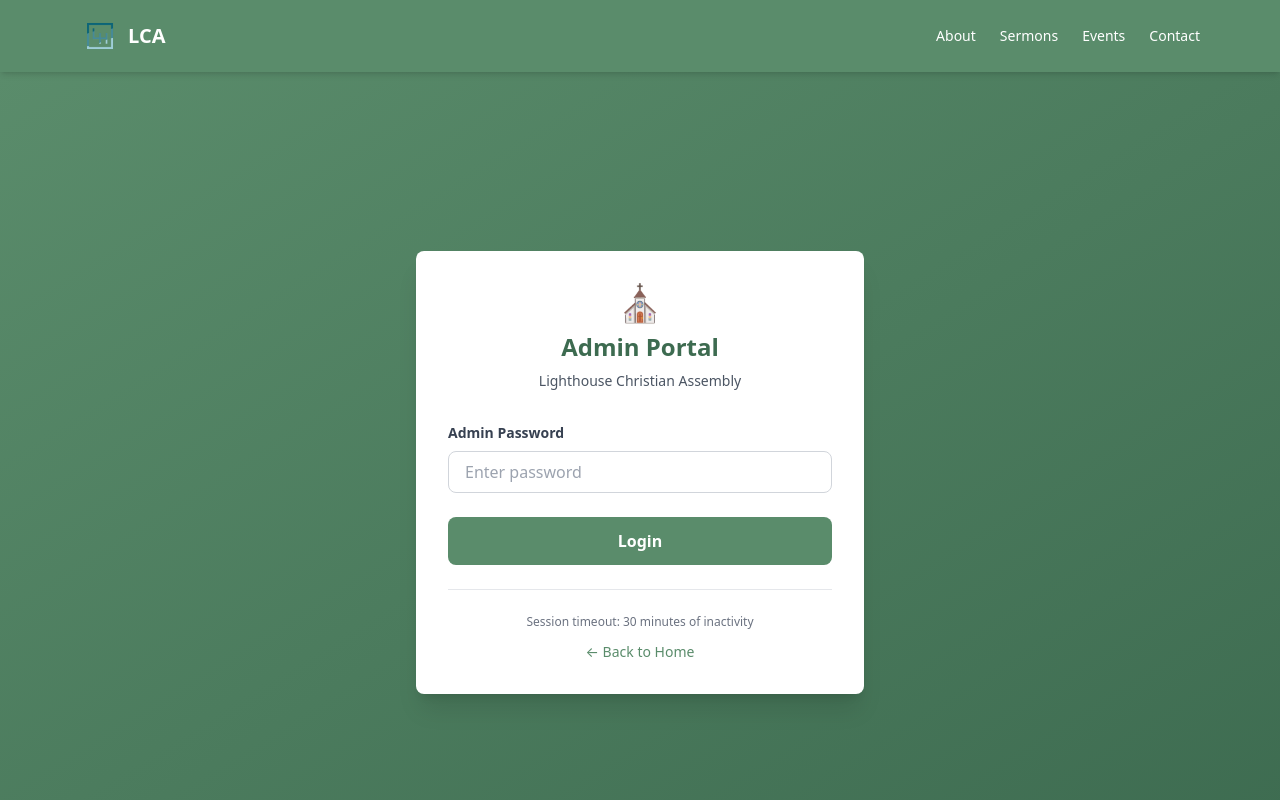
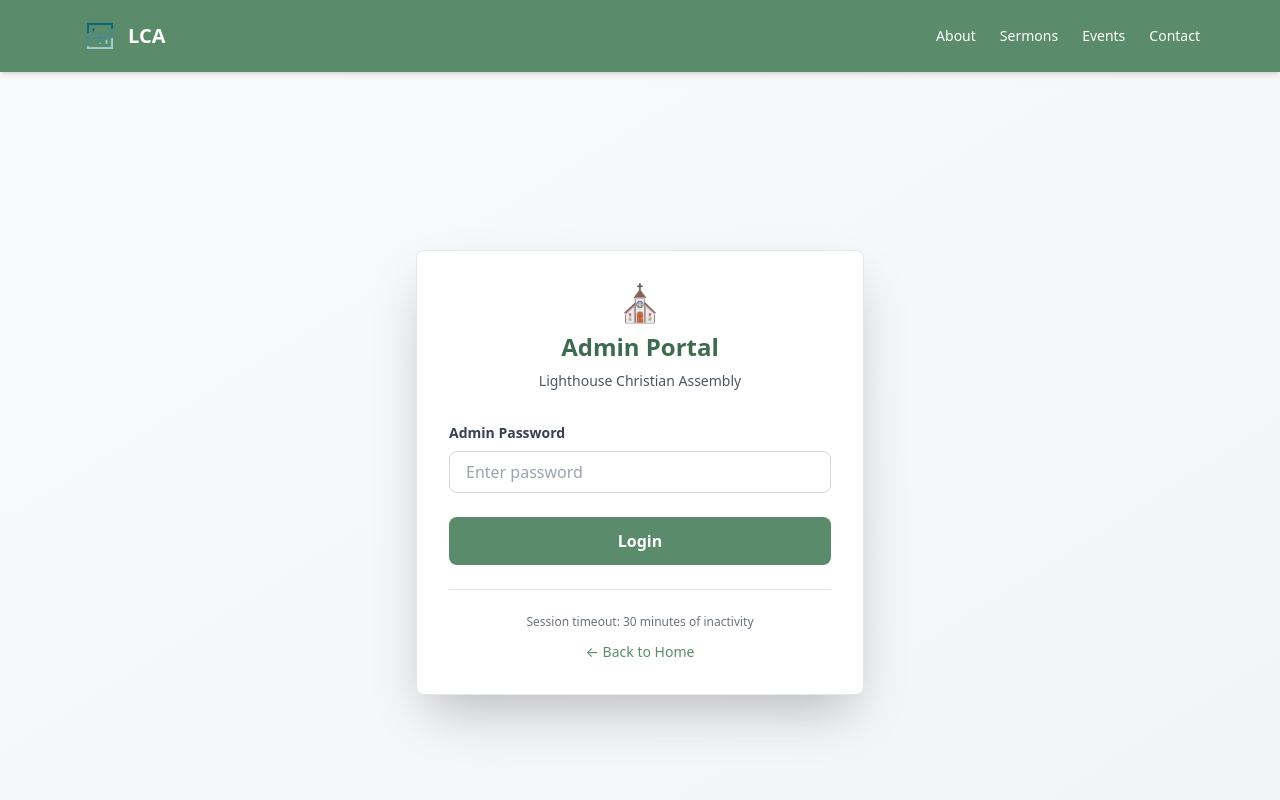
Before and after one commit to lloydix11/lca-church-website, a Next.js app: page /admin in a window 1280 px wide. Shown: the top 800 px of the page. Built offline with nearby package versions, Linux system fonts and the light colour scheme; no server answers; the database is empty.

Commit message:
Update admin login page - change from green gradient to neutral gray background

```diff
--- a/app/admin/page.tsx
+++ b/app/admin/page.tsx
@@ -36,9 +36,9 @@ function AdminLoginForm() {
   };
 
   return (
-    <div className="min-h-screen bg-gradient-to-br from-primary-600 to-primary-700 flex items-center justify-center px-4">
+    <div className="min-h-screen bg-gradient-to-br from-gray-50 to-gray-100 flex items-center justify-center px-4">
       <div className="w-full max-w-md">
-        <div className="bg-white rounded-lg shadow-xl p-8">
+        <div className="bg-white rounded-lg shadow-2xl p-8 border border-gray-200">
           <div className="text-center mb-8">
             <p className="text-4xl mb-2">⛪</p>
             <h1 className="text-2xl font-bold text-primary-700">Admin Portal</h1>
```
